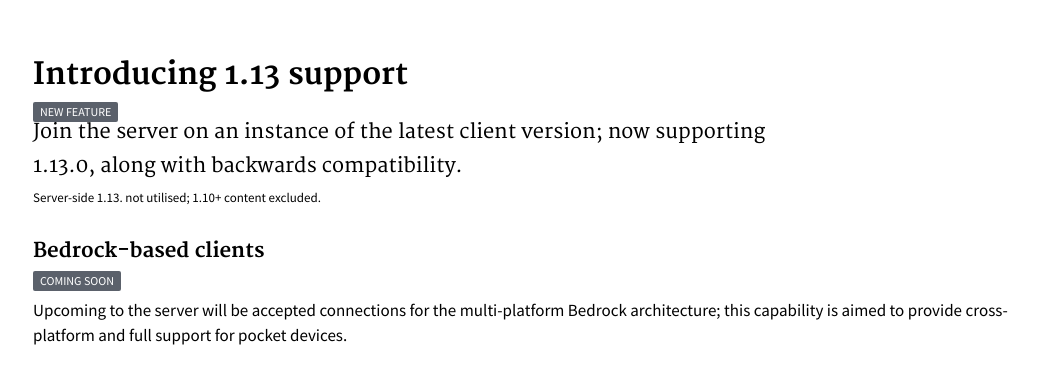
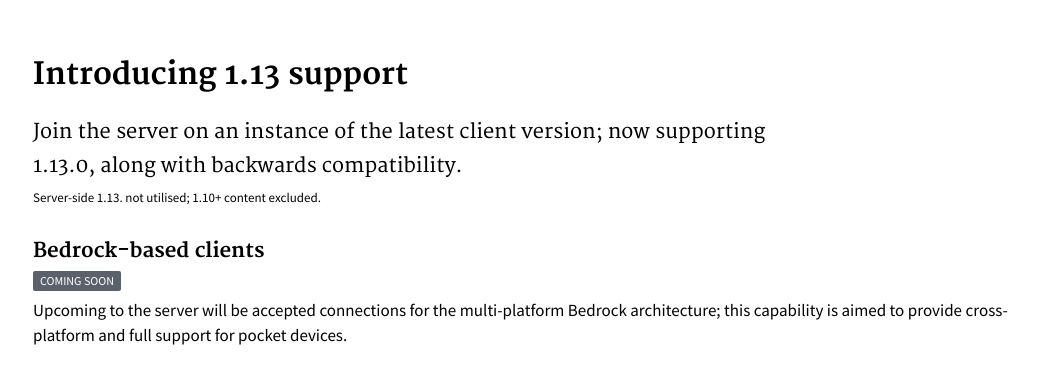
Before and after one commit to serrif/website, a Jekyll site: the page built from main/home.md, in a window 1280 px wide and 900 px high, cut to the strip 378-773 px from the top of the window. Shown: the top 384 px of the strip, without its empty margins (117-1155 px from the left). Built offline with Jekyll 4.4.1, drawn with Linux system fonts in a browser that asks for light colours.

Commit message:
Update home.md

```diff
--- a/main/home.md
+++ b/main/home.md
@@ -14,7 +14,6 @@ hero:
 ---
 
 ## Introducing 1.13 support
-<span class="usa-label" style="font-size: 12px; position: absolute; margin-top: -1rem;">New feature</span>
 
 Join the server on an instance of the latest client version; now supporting 1.13.0, along with backwards compatibility.
 {: .usa-font-lead }
```
